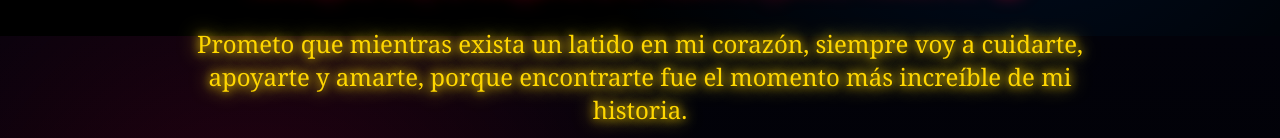
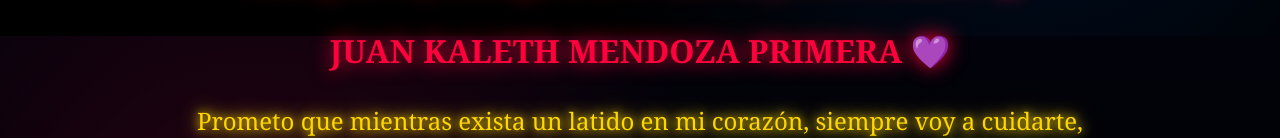
Before and after one commit to j8753741-eng/S-bado-7-de-marzo-2026, a plain HTML site: page index.html in a window 1280 px wide. Shown: the part 3164-3302 px from the top of the page. Drawn offline with Linux system fonts and the light colour scheme.

Commit message:
Update index.html

```diff
--- a/index.html
+++ b/index.html
@@ -434,6 +434,7 @@ Y pase lo que pase…
 
 <div class="final">
 siempre voy a elegirte a ti valeria petro villazon ❤️
+  <p><strong>JUAN KALETH MENDOZA PRIMERA 💜</strong></p>
 </div>
 
 <div class="promesa">
```
